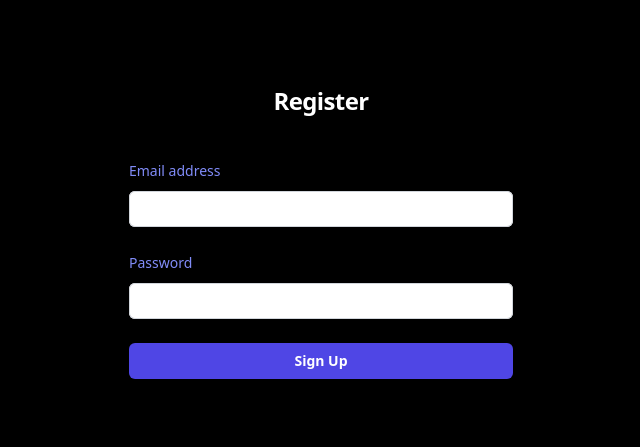
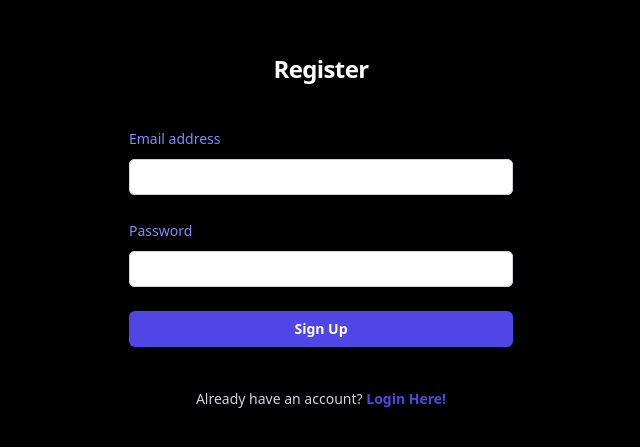
Before and after one commit to Ee-Hsin/stockcarter, a React (Vite) app in the folder client/: page /signup in a window 1280 px wide. Shown: the part 189-636 px from the top of the page, without its empty margins (319-959 px from the left). Built offline with nearby package versions, Linux system fonts and the light colour scheme; no server answers.

Commit message:
Added SignUp page

```diff
--- a/client/src/components/Authentication/Signin.tsx
+++ b/client/src/components/Authentication/Signin.tsx
@@ -17,18 +17,16 @@ export const SignIn: React.FC = () => {
     register,
     handleSubmit,
     formState: { errors },
-    reset,
+    // reset,
   } = useForm<SignInFormData>()
 
   const onSubmit: SubmitHandler<SignInFormData> = (data) => {
     //Ensure user can't sign in when already signed in
     if (user) return
     mutation.mutate(data)
-    reset()
+    // reset() Don't rly need to reset the form here as if successful, it redirects them, and if not,
+    // we want to leave the user with their previous response to allow them to fix it
   }
-
-  //Navigates to portfolio page when user is signed in
-  if (mutation.isSuccess) return <Navigate to="/dashboard" />
 
   // Protects form for when User is alr signed in
   if (user) {
@@ -51,6 +49,7 @@ export const SignIn: React.FC = () => {
         </h2>
       </div>
       <div className="mt-10 sm:mx-auto sm:w-full sm:max-w-sm">
+        {mutation.isSuccess && <Navigate to="/dashboard" />}
         {mutation.isPending ? (
           <Loader />
         ) : (
@@ -94,10 +93,6 @@ export const SignIn: React.FC = () => {
                   autoComplete="current-password"
                   {...register('password', {
                     required: 'Password is required',
-                    minLength: {
-                      value: 6,
-                      message: 'Password is at least 6 characters long',
-                    },
                   })}
                   className="block w-full rounded-md border-0 p-1.5 text-gray-900 shadow-sm ring-1 ring-inset ring-gray-300 placeholder:text-gray-400 focus:ring-2 focus:ring-inset sm:text-sm sm:leading-6"
                 />
--- a/client/src/components/Authentication/Signup.tsx
+++ b/client/src/components/Authentication/Signup.tsx
@@ -2,7 +2,7 @@ import { SubmitHandler, useForm } from 'react-hook-form'
 import { useCreateUser } from '../../hooks/query'
 import { FailureModal } from '../UI/FailureModal'
 import { Loader } from '../UI/Loader'
-import { Navigate } from 'react-router-dom'
+import { Link, Navigate } from 'react-router-dom'
 import { useAuth } from '../../hooks/useAuth'
 
 interface SignUpFormData {
@@ -28,9 +28,6 @@ export const SignUp = () => {
     reset()
   }
 
-  //Navigates to portfolio page after user signs up
-  if (mutation.isSuccess) return <Navigate to="/dashboard" />
-
   // Protects form for when User is alr signed in
   if (user) {
     return (
@@ -52,7 +49,7 @@ export const SignUp = () => {
           subMessage={mutation.error.message}
         />
       )}
-      {mutation.isSuccess && <Navigate to="/portfolio" />}
+      {mutation.isSuccess && <Navigate to="/dashboard" />}
       <div className="sm:mx-auto sm:w-full sm:max-w-sm">
         <h2 className="mt-10 text-center text-2xl font-bold leading-9 tracking-tight text-white">
           Register
@@ -106,7 +103,13 @@ export const SignUp = () => {
                     required: 'Password is required',
                     minLength: {
                       value: 6,
-                      message: 'Password must be at lest 6 characters',
+                      message: 'Password must be at least 6 characters',
+                    },
+                    pattern: {
+                      value:
+                        /^(?=.*\d)(?=.*[a-z])(?=.*[A-Z])(?=.*[a-zA-Z]).{8,}$/gm,
+                      message:
+                        'Password must include uppercase, lowercase, and numbers',
                     },
                   })}
                   className="block w-full rounded-md border-0 p-1.5 text-gray-900 shadow-sm ring-1 ring-inset ring-gray-300 placeholder:text-gray-400 focus:ring-2 focus:ring-inset focus:ring-indigo-600 sm:text-sm sm:leading-6"
@@ -128,6 +131,15 @@ export const SignUp = () => {
             </div>
           </form>
         )}
+        <p className="mt-10 text-center text-sm text-gray-300">
+          Already have an account?{' '}
+          <Link
+            to="/signin"
+            className="font-semibold leading-6 text-indigo-600 hover:text-indigo-500"
+          >
+            Login Here!
+          </Link>{' '}
+        </p>
       </div>
     </div>
   )
```
